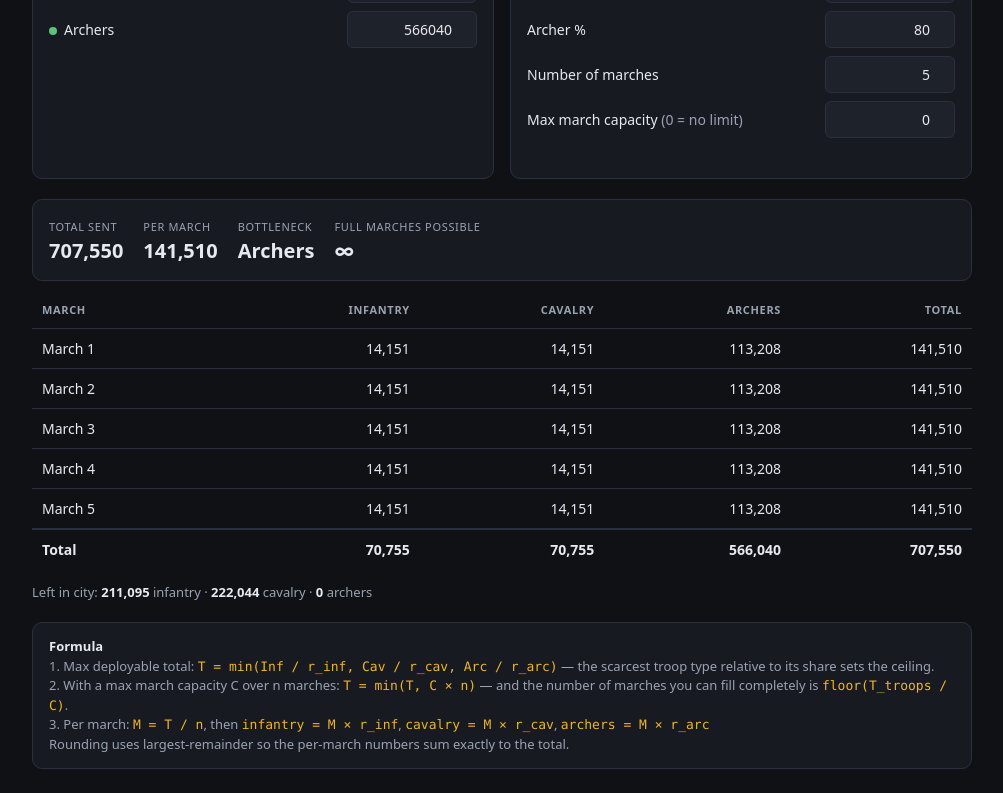
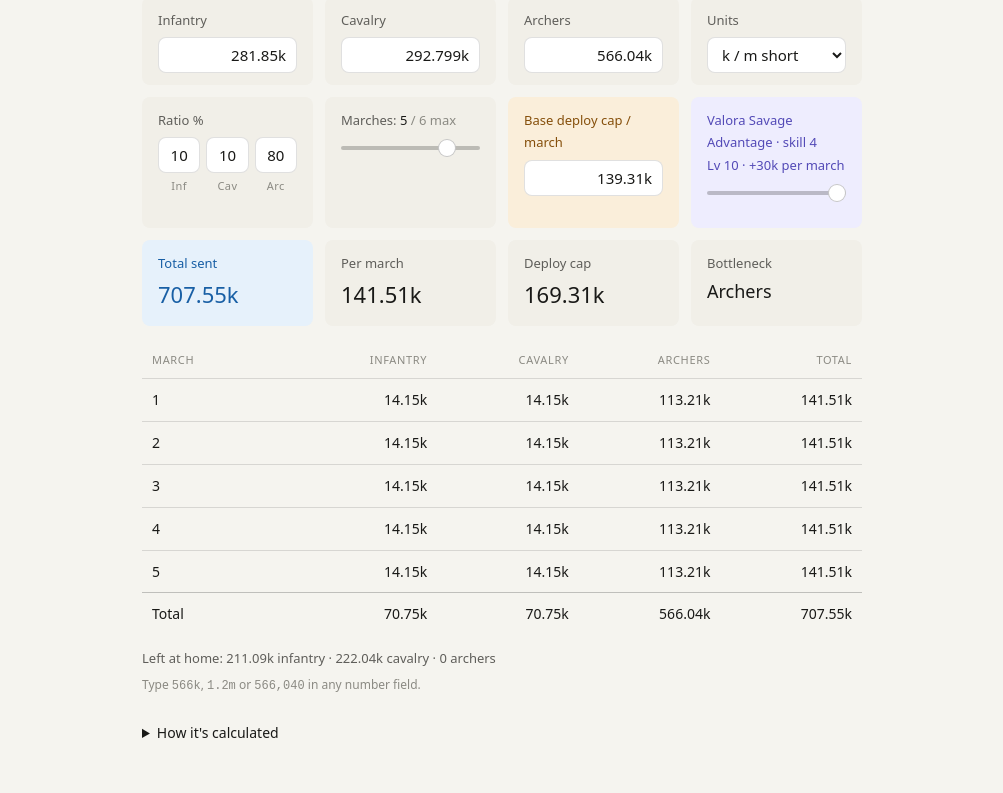
Before and after one commit to maystery/bear-formation-calculator, a plain HTML site: page index.html in a window 1280 px wide. Shown: the part 224-1017 px from the top of the page, without its empty margins (138-1141 px from the left). Drawn offline with Linux system fonts and the light colour scheme.

Commit message:
Add PEX preset, Savage Advantage skill, k/m units, 6-march cap

```diff
--- a/index.html
+++ b/index.html
@@ -3,111 +3,215 @@
 <head>
 <meta charset="utf-8">
 <meta name="viewport" content="width=device-width, initial-scale=1">
-<title>March Ratio Calculator</title>
+<title>Bear Formation Calculator</title>
 <style>
   :root{
-    --bg:#0f1115; --panel:#171a21; --panel2:#1e222b; --line:#2a3040;
-    --text:#e6e9ef; --dim:#9aa3b2; --acc:#f0b429; --inf:#e0653f; --cav:#4f9de0; --arc:#5ec27e;
+    --surface-0:#f5f4ef; --surface-1:#f1efe8; --surface-2:#ffffff;
+    --text-primary:#191917; --text-secondary:#5f5e5a; --text-muted:#8b8a83;
+    --border:rgba(0,0,0,.12); --border-strong:rgba(0,0,0,.22);
+    --bg-accent:#e6f1fb; --text-accent:#185fa5;
+    --bg-warning:#faeeda; --text-warning:#854f0b;
+    --bg-pro:#eeedfe; --text-pro:#534ab7;
+    --radius:8px;
+  }
+  @media (prefers-color-scheme: dark){
+    :root{
+      --surface-0:#131316; --surface-1:#1e1e22; --surface-2:#26262b;
+      --text-primary:#ececef; --text-secondary:#a9a8a2; --text-muted:#7d7c76;
+      --border:rgba(255,255,255,.14); --border-strong:rgba(255,255,255,.26);
+      --bg-accent:#0c447c; --text-accent:#b5d4f4;
+      --bg-warning:#633806; --text-warning:#fac775;
+      --bg-pro:#3c3489; --text-pro:#cecbf6;
+    }
   }
   *{box-sizing:border-box}
-  body{margin:0;background:var(--bg);color:var(--text);font:15px/1.5 system-ui,-apple-system,Segoe UI,Roboto,sans-serif;padding:24px}
-  .wrap{max-width:940px;margin:0 auto}
-  h1{font-size:20px;margin:0 0 4px}
-  .sub{color:var(--dim);font-size:13px;margin-bottom:20px}
-  .grid{display:grid;grid-template-columns:1fr 1fr;gap:16px}
-  @media(max-width:760px){.grid{grid-template-columns:1fr}}
-  .card{background:var(--panel);border:1px solid var(--line);border-radius:10px;padding:16px}
-  .card h2{font-size:12px;text-transform:uppercase;letter-spacing:.08em;color:var(--dim);margin:0 0 12px;font-weight:600}
-  label{display:flex;align-items:center;justify-content:space-between;gap:10px;margin-bottom:8px;font-size:14px}
-  label span.n{color:var(--dim)}
-  input{background:var(--panel2);border:1px solid var(--line);color:var(--text);border-radius:6px;padding:7px 9px;width:130px;text-align:right;font:inherit;font-variant-numeric:tabular-nums}
-  input:focus{outline:none;border-color:var(--acc)}
-  .dot{width:8px;height:8px;border-radius:50%;display:inline-block;margin-right:7px}
-  .warn{color:var(--acc);font-size:12px;margin-top:8px;min-height:16px}
-  .totals{display:flex;gap:20px;flex-wrap:wrap;margin:20px 0 12px;padding:14px 16px;background:var(--panel);border:1px solid var(--line);border-radius:10px}
-  .tot b{display:block;font-size:20px;font-variant-numeric:tabular-nums}
-  .tot span{font-size:11px;color:var(--dim);text-transform:uppercase;letter-spacing:.06em}
-  table{width:100%;border-collapse:collapse;margin-top:8px;font-variant-numeric:tabular-nums}
-  th,td{padding:9px 10px;text-align:right;border-bottom:1px solid var(--line);font-size:14px}
-  th{color:var(--dim);font-size:11px;text-transform:uppercase;letter-spacing:.06em;font-weight:600}
-  th:first-child,td:first-child{text-align:left}
-  tfoot td{font-weight:600;border-bottom:none;border-top:2px solid var(--line)}
-  .pill{display:inline-block;padding:2px 8px;border-radius:20px;background:var(--panel2);font-size:12px;color:var(--dim)}
-  .leftover{margin-top:14px;font-size:13px;color:var(--dim)}
-  .leftover b{color:var(--text)}
-  .formula{margin-top:20px;padding:14px 16px;background:var(--panel);border:1px solid var(--line);border-radius:10px;font-size:13px;color:var(--dim)}
-  .formula code{color:var(--acc);font-family:ui-monospace,SFMono-Regular,Menlo,monospace}
+  body{
+    margin:0;padding:2rem 1.25rem;background:var(--surface-0);color:var(--text-primary);
+    font:16px/1.7 system-ui,-apple-system,"Segoe UI",Roboto,sans-serif;
+  }
+  .wrap{max-width:720px;margin:0 auto}
+  h1{font-size:22px;font-weight:500;margin:0 0 4px}
+  .sub{color:var(--text-secondary);font-size:14px;margin:0 0 1.5rem}
+  .row{display:grid;gap:12px;margin-bottom:12px}
+  .r4{grid-template-columns:repeat(auto-fit,minmax(150px,1fr))}
+  .r5{grid-template-columns:repeat(auto-fit,minmax(130px,1fr))}
+  .tile{background:var(--surface-1);border-radius:var(--radius);padding:0.75rem 1rem}
+  .tile.accent{background:var(--bg-accent)}
+  .tile.warn{background:var(--bg-warning)}
+  .tile.pro{background:var(--bg-pro)}
+  .lbl{font-size:13px;color:var(--text-secondary);margin-bottom:6px}
+  .tile.accent .lbl{color:var(--text-accent)}
+  .tile.warn .lbl{color:var(--text-warning)}
+  .tile.pro .lbl{color:var(--text-pro)}
+  .val{font-size:22px;font-weight:500;font-variant-numeric:tabular-nums}
+  .tile.accent .val{color:var(--text-accent)}
+  .metric .lbl{margin-bottom:2px}
+  b{font-weight:500}
+  input[type=text],input[type=number],select{
+    width:100%;height:36px;padding:0 10px;font:inherit;font-size:15px;
+    background:var(--surface-2);color:var(--text-primary);
+    border:0.5px solid var(--border);border-radius:var(--radius);
+    font-variant-numeric:tabular-nums;
+  }
+  input[type=text],input[type=number]{text-align:right}
+  input:hover,select:hover{border-color:var(--border-strong)}
+  input:focus,select:focus{outline:none;border-color:var(--text-accent);box-shadow:0 0 0 1px var(--text-accent)}
+  input[type=range]{
+    -webkit-appearance:none;appearance:none;width:100%;height:18px;background:transparent;margin:2px 0;
+  }
+  input[type=range]::-webkit-slider-runnable-track{height:4px;border-radius:2px;background:var(--border-strong)}
+  input[type=range]::-moz-range-track{height:4px;border-radius:2px;background:var(--border-strong)}
+  input[type=range]::-webkit-slider-thumb{
+    -webkit-appearance:none;width:18px;height:18px;border-radius:50%;margin-top:-7px;
+    background:var(--surface-2);border:1px solid var(--border-strong);cursor:pointer;
+  }
+  input[type=range]::-moz-range-thumb{
+    width:18px;height:18px;border-radius:50%;background:var(--surface-2);
+    border:1px solid var(--border-strong);cursor:pointer;
+  }
+  button{
+    height:36px;padding:0 16px;font:inherit;font-size:15px;font-weight:500;
+    background:transparent;color:var(--text-primary);
+    border:0.5px solid var(--border-strong);border-radius:var(--radius);cursor:pointer;
+  }
+  button:hover{background:var(--surface-2)}
+  button:active{transform:scale(0.98)}
+  button:focus-visible{outline:none;box-shadow:0 0 0 1px var(--text-accent)}
+  .ratio{display:grid;grid-template-columns:1fr 1fr 1fr;gap:6px}
+  .ratio input{min-width:0;width:100%;padding:0 4px;text-align:center;-moz-appearance:textfield}
+  .ratio input::-webkit-outer-spin-button,
+  .ratio input::-webkit-inner-spin-button{-webkit-appearance:none;margin:0}
+  .ratiokeys{display:grid;grid-template-columns:1fr 1fr 1fr;gap:6px;margin-top:4px;
+    font-size:11px;color:var(--text-muted);text-align:center;letter-spacing:.04em}
+  .grid5{display:grid;grid-template-columns:1fr 1fr 1fr 1fr 1fr;gap:8px;padding:9px 10px;font-size:14px;font-variant-numeric:tabular-nums}
+  .grid5 div:not(:first-child){text-align:right}
+  .head{font-size:11px;letter-spacing:.06em;text-transform:uppercase;color:var(--text-muted)}
+  .line{border-top:0.5px solid var(--border)}
+  .sumline{border-top:0.5px solid var(--border-strong);font-weight:500}
+  .note{font-size:13px;color:var(--text-secondary);margin-top:12px}
+  .hint{font-size:12px;color:var(--text-muted);margin-top:6px}
+  .warnmsg{font-size:12px;color:var(--text-warning);min-height:16px;margin-top:4px}
+  details{margin-top:1.5rem;font-size:14px;color:var(--text-secondary)}
+  summary{cursor:pointer;color:var(--text-primary);font-weight:500}
+  details code{background:var(--surface-1);padding:1px 5px;border-radius:4px;font-size:13px}
+  details ol{padding-left:1.2rem}
 </style>
 </head>
 <body>
 <div class="wrap">
-  <h1>March Ratio Calculator</h1>
-  <div class="sub">Splits your troops into equal marches at a fixed composition ratio.</div>
+  <h1>Bear formation calculator</h1>
+  <p class="sub">Splits your troops across up to 6 bear hunt marches at a fixed composition ratio.</p>
 
-  <div class="grid">
-    <div class="card">
-      <h2>Troops available</h2>
-      <label><span><i class="dot" style="background:var(--inf)"></i>Infantry</span><input id="si" type="number" value="281850"></label>
-      <label><span><i class="dot" style="background:var(--cav)"></i>Cavalry</span><input id="sc" type="number" value="292799"></label>
-      <label><span><i class="dot" style="background:var(--arc)"></i>Archers</span><input id="sa" type="number" value="566040"></label>
+  <div class="tile" style="margin-bottom:12px">
+    <div class="lbl">Presets</div>
+    <button id="pex" type="button">PEX <span style="color:var(--text-secondary);font-weight:400">· 10 / 10 / 80</span></button>
+  </div>
+
+  <div class="row r4">
+    <div class="tile"><div class="lbl">Infantry</div><input id="si" type="text" inputmode="decimal" value="281.85k"></div>
+    <div class="tile"><div class="lbl">Cavalry</div><input id="sc" type="text" inputmode="decimal" value="292.799k"></div>
+    <div class="tile"><div class="lbl">Archers</div><input id="sa" type="text" inputmode="decimal" value="566.04k"></div>
+    <div class="tile"><div class="lbl">Units</div>
+      <select id="unit"><option value="k" selected>k / m short</option><option value="full">Full numbers</option></select></div>
+  </div>
+
+  <div class="row r4">
+    <div class="tile">
+      <div class="lbl">Ratio %</div>
+      <div class="ratio">
+        <input id="ri" type="number" value="10" aria-label="Infantry percent">
+        <input id="rc" type="number" value="10" aria-label="Cavalry percent">
+        <input id="ra" type="number" value="80" aria-label="Archer percent">
+      </div>
+      <div class="ratiokeys"><div>Inf</div><div>Cav</div><div>Arc</div></div>
+      <div class="warnmsg" id="warn"></div>
     </div>
-    <div class="card">
-      <h2>Ratio &amp; marches</h2>
-      <label><span>Infantry %</span><input id="ri" type="number" value="10"></label>
-      <label><span>Cavalry %</span><input id="rc" type="number" value="10"></label>
-      <label><span>Archer %</span><input id="ra" type="number" value="80"></label>
-      <label><span>Number of marches</span><input id="n" type="number" value="5" min="1"></label>
-      <label><span>Max march capacity <span class="n">(0 = no limit)</span></span><input id="cap" type="number" value="0"></label>
-      <div class="warn" id="warn"></div>
+    <div class="tile">
+      <div class="lbl">Marches: <b id="nOut" style="color:var(--text-primary)">5</b> <span style="color:var(--text-muted)">/ 6 max</span></div>
+      <input id="n" type="range" min="1" max="6" step="1" value="5">
+    </div>
+    <div class="tile warn">
+      <div class="lbl">Base deploy cap / march</div>
+      <input id="cap" type="text" inputmode="decimal" value="139.31k" placeholder="0 = no limit">
+    </div>
+    <div class="tile pro">
+      <div class="lbl">Valora <b>Savage Advantage</b> · skill 4<br>Lv <b id="savOut">10</b> · <b id="savBon">+30k</b> per march</div>
+      <input id="sav" type="range" min="0" max="10" step="1" value="10">
     </div>
   </div>
 
-  <div class="totals">
-    <div class="tot"><span>Total sent</span><b id="tTotal">–</b></div>
-    <div class="tot"><span>Per march</span><b id="tPer">–</b></div>
-    <div class="tot"><span>Bottleneck</span><b id="tLim">–</b></div>
-    <div class="tot"><span>Full marches possible</span><b id="tFill">–</b></div>
+  <div class="row r5" style="margin-bottom:1rem">
+    <div class="tile accent metric"><div class="lbl">Total sent</div><div class="val" id="tTotal">–</div></div>
+    <div class="tile metric"><div class="lbl">Per march</div><div class="val" id="tPer">–</div></div>
+    <div class="tile metric"><div class="lbl">Deploy cap</div><div class="val" id="tCap">–</div></div>
+    <div class="tile metric"><div class="lbl">Bottleneck</div><div class="val" id="tLim" style="font-size:18px">–</div></div>
   </div>
 
-  <table>
-    <thead><tr><th>March</th><th>Infantry</th><th>Cavalry</th><th>Archers</th><th>Total</th></tr></thead>
-    <tbody id="rows"></tbody>
-    <tfoot><tr id="foot"></tr></tfoot>
-  </table>
+  <div id="rows"></div>
+  <div class="note" id="leftover"></div>
+  <div class="hint">Type <code>566k</code>, <code>1.2m</code> or <code>566,040</code> in any number field.</div>
 
-  <div class="leftover" id="leftover"></div>
-
-  <div class="formula">
-    <b style="color:var(--text)">Formula</b><br>
-    1. Max deployable total: <code>T = min(Inf / r_inf, Cav / r_cav, Arc / r_arc)</code> — the scarcest troop type relative to its share sets the ceiling.<br>
-    2. With a max march capacity C over n marches: <code>T = min(T, C × n)</code> — and the number of marches you can fill completely is <code>floor(T_troops / C)</code>.<br>
-    3. Per march: <code>M = T / n</code>, then <code>infantry = M × r_inf</code>, <code>cavalry = M × r_cav</code>, <code>archers = M × r_arc</code><br>
-    Rounding uses largest-remainder so the per-march numbers sum exactly to the total.
-  </div>
+  <details>
+    <summary>How it's calculated</summary>
+    <ol>
+      <li>Troop ceiling — the scarcest type relative to its share: <code>T_troops = min(Inf / r_inf, Cav / r_cav, Arc / r_arc)</code></li>
+      <li>Per-march deployment cap: <code>C = base deployment + 3,000 × savage_level</code> (max +30,000 at Lv. 10)</li>
+      <li>Deployable total: <code>T = min(T_troops, C × n)</code></li>
+      <li>Per march: <code>M = T / n</code>, then <code>infantry = M × r_inf</code>, <code>cavalry = M × r_cav</code>, <code>archers = M × r_arc</code></li>
+    </ol>
+    <p>Rounding uses largest-remainder so per-march numbers sum exactly to the total. Leave a capacity at 0 to treat it as unlimited.</p>
+  </details>
 </div>
 
 <script>
 const $ = id => document.getElementById(id);
-const ids = ['si','sc','sa','ri','rc','ra','n','cap'];
-const fmt = x => x.toLocaleString('en-US');
+const IDS = ['si','sc','sa','ri','rc','ra','n','cap','sav','unit'];
+const SAVAGE_PER_LEVEL = 3000;
+const MAX_MARCHES = 6;
+let UNIT = 'k';
 
-// distribute an integer total across n buckets as evenly as possible
+const parse = v => {
+  const s = String(v).trim().toLowerCase().replace(/[,\s]/g,'');
+  if(!s) return 0;
+  const m = s.match(/^(-?[\d.]+)\s*([kmb])?$/);
+  if(!m) return 0;
+  return (parseFloat(m[1]) || 0) * ({k:1e3, m:1e6, b:1e9}[m[2]] || 1);
+};
+const trim = n => n.toFixed(2).replace(/\.?0+$/,'');
+const fmt = x => {
+  x = Math.round(x);
+  if(UNIT === 'full' || Math.abs(x) < 1000) return x.toLocaleString('en-US');
+  if(Math.abs(x) >= 1e6) return trim(x/1e6) + 'm';
+  return trim(x/1e3) + 'k';
+};
 function spread(total, n){
   const base = Math.floor(total / n), rem = total - base * n;
   return Array.from({length:n}, (_,i) => base + (i < rem ? 1 : 0));
 }
+const row = (a,b,c,d,e,cls) =>
+  `<div class="grid5 ${cls}"><div>${a}</div><div>${b}</div><div>${c}</div><div>${d}</div><div><b>${e}</b></div></div>`;
 
 function calc(){
-  const S = {inf:+$('si').value||0, cav:+$('sc').value||0, arc:+$('sa').value||0};
-  let R = {inf:+$('ri').value||0, cav:+$('rc').value||0, arc:+$('ra').value||0};
-  const n = Math.max(1, Math.floor(+$('n').value||1));
-  const cap = Math.max(0, +$('cap').value||0);
-  const sum = R.inf + R.cav + R.arc;
-  $('warn').textContent = sum === 100 ? '' : `Ratio sums to ${sum}% — normalising to 100%.`;
+  UNIT = $('unit').value;
+  const S = {inf:parse($('si').value), cav:parse($('sc').value), arc:parse($('sa').value)};
+  const P = {inf:+$('ri').value||0, cav:+$('rc').value||0, arc:+$('ra').value||0};
+  const n = Math.min(MAX_MARCHES, Math.max(1, Math.floor(+$('n').value||1)));
+
+  const sav = Math.min(10, Math.max(0, Math.floor(+$('sav').value||0)));
+  const savBonus = sav * SAVAGE_PER_LEVEL;
+  $('nOut').textContent = n;
+  $('savOut').textContent = sav;
+  $('savBon').textContent = '+' + fmt(savBonus);
+
+  const baseCap = Math.max(0, parse($('cap').value));
+  const cap = baseCap > 0 ? baseCap + savBonus : 0;
+  $('tCap').textContent = cap > 0 ? fmt(cap) : '∞';
+
+  const sum = P.inf + P.cav + P.arc;
+  $('warn').textContent = sum === 100 ? '' : `Sums to ${sum}% — normalising.`;
   if(sum <= 0) return;
-  const r = {inf:R.inf/sum, cav:R.cav/sum, arc:R.arc/sum};
+  const r = {inf:P.inf/sum, cav:P.cav/sum, arc:P.arc/sum};
 
-  // limiting troop type
   let T = Infinity, lim = '—';
   for(const k of ['inf','cav','arc']){
     if(r[k] === 0) continue;
@@ -115,32 +219,36 @@ function calc(){
     if(t < T){ T = t; lim = {inf:'Infantry',cav:'Cavalry',arc:'Archers'}[k]; }
   }
   if(!isFinite(T)) T = 0;
-  const troopMax = T;
-  if(cap > 0 && cap * n < T){ T = cap * n; lim = 'March capacity'; }
+  if(cap > 0 && cap * n < T){ T = cap * n; lim = 'Deploy cap'; }
   T = Math.floor(T);
 
-  $('tFill').textContent = cap > 0 ? `${Math.floor(troopMax / cap)} × ${fmt(cap)}` : '∞';
-
-  // exact totals per troop type, then spread over marches
   const tot = {inf:Math.floor(T*r.inf), cav:Math.floor(T*r.cav), arc:Math.floor(T*r.arc)};
   const cols = {inf:spread(tot.inf,n), cav:spread(tot.cav,n), arc:spread(tot.arc,n)};
   const grand = tot.inf + tot.cav + tot.arc;
 
   $('tTotal').textContent = fmt(grand);
-  $('tPer').textContent = fmt(Math.round(grand/n));
+  $('tPer').textContent = fmt(grand/n);
   $('tLim').textContent = lim;
 
-  $('rows').innerHTML = Array.from({length:n},(_,i)=>{
+  let h = row('March','Infantry','Cavalry','Archers','Total','head');
+  for(let i=0;i<n;i++){
     const a=cols.inf[i], b=cols.cav[i], c=cols.arc[i];
-    return `<tr><td>March ${i+1}</td><td>${fmt(a)}</td><td>${fmt(b)}</td><td>${fmt(c)}</td><td>${fmt(a+b+c)}</td></tr>`;
-  }).join('');
+    h += row(i+1, fmt(a), fmt(b), fmt(c), fmt(a+b+c), 'line');
+  }
+  h += row('Total', fmt(tot.inf), fmt(tot.cav), fmt(tot.arc), fmt(grand), 'sumline');
+  $('rows').innerHTML = h;
 
-  $('foot').innerHTML = `<td>Total</td><td>${fmt(tot.inf)}</td><td>${fmt(tot.cav)}</td><td>${fmt(tot.arc)}</td><td>${fmt(grand)}</td>`;
-
-  $('leftover').innerHTML = `Left in city: <b>${fmt(S.inf-tot.inf)}</b> infantry · <b>${fmt(S.cav-tot.cav)}</b> cavalry · <b>${fmt(S.arc-tot.arc)}</b> archers`;
+  $('leftover').textContent =
+    `Left at home: ${fmt(S.inf-tot.inf)} infantry · ${fmt(S.cav-tot.cav)} cavalry · ${fmt(S.arc-tot.arc)} archers`;
 }
 
-ids.forEach(i => $(i).addEventListener('input', calc));
+IDS.forEach(i => { $(i).addEventListener('input', calc); $(i).addEventListener('change', calc); });
+
+$('pex').addEventListener('click', () => {
+  $('ri').value = 10; $('rc').value = 10; $('ra').value = 80;
+  calc();
+});
+
 calc();
 </script>
 </body>
```
Also changed, not shown: README.md, 1 other file.
